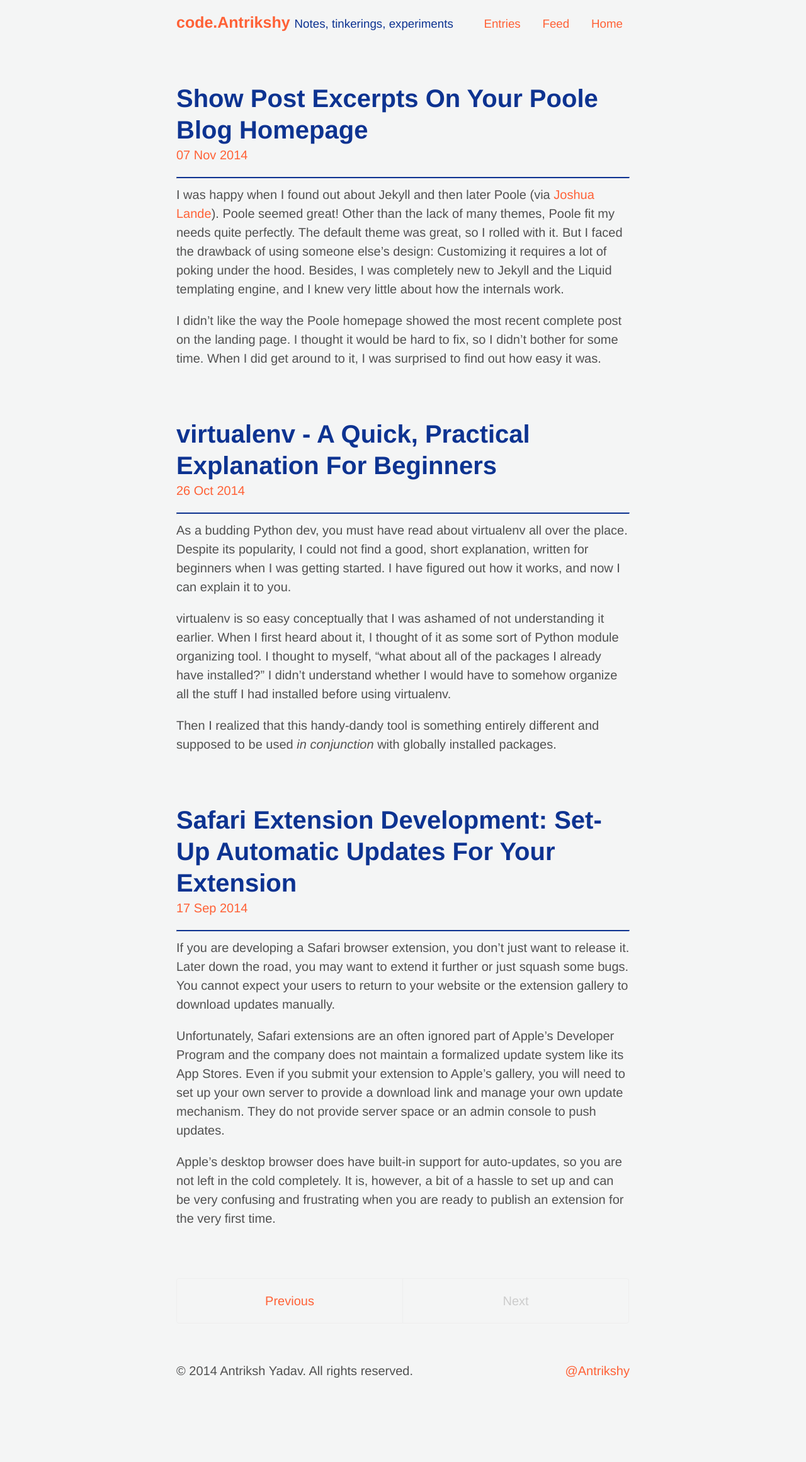
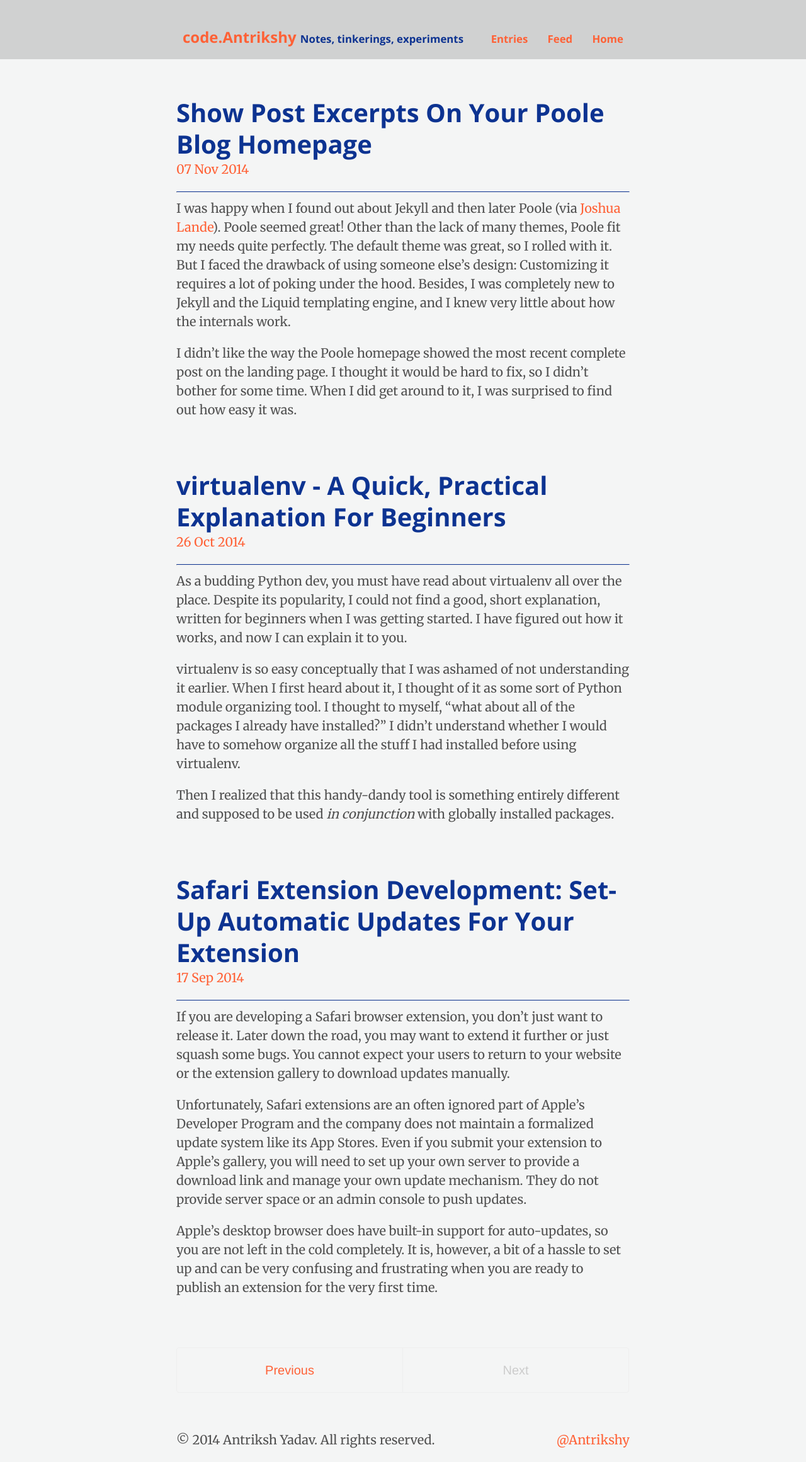
Before and after one commit to Antrikshy/antrikshy.github.io, a Jekyll site: the page built from index.html, in a window 1280 px wide. Shown: the whole page at 63% size. Built offline with Jekyll 4.4.1, drawn with Linux system fonts in a browser that asks for light colours; Markdown is read by kramdown in place of the engine named in the settings; the list of posts is cut into pages by our own code; before the commit the page ends 2212 px from its top, so only the background shows below that.

Commit message:
Changed font to Merriweather and Open Sans

```diff
--- a/_includes/head.html
+++ b/_includes/head.html
@@ -23,4 +23,7 @@
 
   <!-- RSS -->
   <link rel="alternate" type="application/rss+xml" title="RSS" href="{{ site.baseurl }}atom.xml">
+
+  <!-- Google Fonts -->
+  <link href='http://fonts.googleapis.com/css?family=Merriweather|Open+Sans:700&subset=latin,latin-ext' rel='stylesheet' type='text/css'>
 </head>
--- a/_layouts/default.html
+++ b/_layouts/default.html
@@ -5,8 +5,6 @@
   {% include analytics.html %}
 
   <body>
-
-    <div class="container content">
     <div class="masthead">
       <h3 class="masthead-title">
         <a href="{{ site.baseurl }}" title="Home">{{ site.title }}</a>
@@ -21,6 +19,7 @@
           <small><a href="http://antrikshy.com">Home</a></small>
       </h3>
     </div>
+    <div class="container content">
 
       {{ content }}
 
--- a/public/css/poole.css
+++ b/public/css/poole.css
@@ -48,7 +48,7 @@ body {
 }
 
 html {
-  font-family: "Helvetica Neue", Helvetica, Arial, sans-serif;
+  font-family: "Merriweather", serif;
   font-size: 16px;
   line-height: 1.5;
 }
@@ -88,6 +88,7 @@ h1, h2, h3, h4, h5, h6 {
   text-rendering: optimizeLegibility;
 }
 h1 {
+  font-family: 'Open Sans', sans-serif;
   font-size: 2rem;
 }
 h2 {
@@ -107,6 +108,7 @@ h4, h5, h6 {
 p {
   margin-top: 0;
   margin-bottom: 1rem;
+  font-size: 1rem;
 }
 
 strong {
@@ -131,7 +133,7 @@ dd {
 hr {
   position: relative;
   /*margin: 1.5rem 0;*/
-  border-top: 2px solid #0D3391;
+  border-top: 1px solid #0D3391;
   /*border-bottom: 1px solid #fff;*/
 }
 
@@ -300,20 +302,25 @@ tbody tr:nth-child(odd) th {
  */
 
 .masthead {
+  font-family: 'Open Sans', sans-serif;
+  text-align: center;
   padding-top:    1rem;
   padding-bottom: 1rem;
   margin-bottom: 3rem;
+  background-color: rgba(0,0,0,0.15);
 }
 .masthead-title {
   margin-top: 0;
   margin-bottom: 0;
+  padding-top: 1.2rem;
+  font-size: 1.2rem;
   color: #505050;
 }
 .masthead-title a {
   color: #FF6136;
 }
 .masthead-title small {
-  font-size: 75%;
+  font-size: 70%;
   font-weight: 400;
   color: #0D3391;
   letter-spacing: 0;
```
Lines whose indentation alone changed are shown as unchanged.
